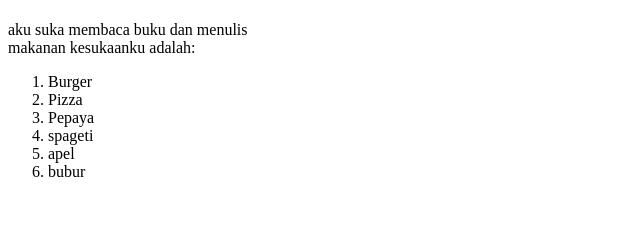
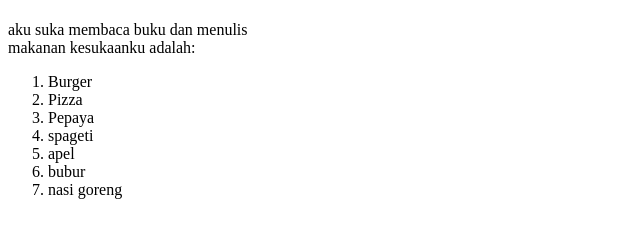
Before and after one commit to Hikam-Baidawih/test-repo, a plain HTML site: page index.html in a window 1280 px wide. Shown: the part 59-296 px from the top of the page, without its empty margins (0-640 px from the left). Drawn offline with Linux system fonts and the light colour scheme.

Commit message:
menambah nasi goreng

```diff
--- a/index.html
+++ b/index.html
@@ -20,6 +20,7 @@
             <li>spageti</li>
             <li>apel</li>
             <li>bubur</li>
+            <li>nasi goreng</li>
         </ol>
     </p>
 </body>
```
